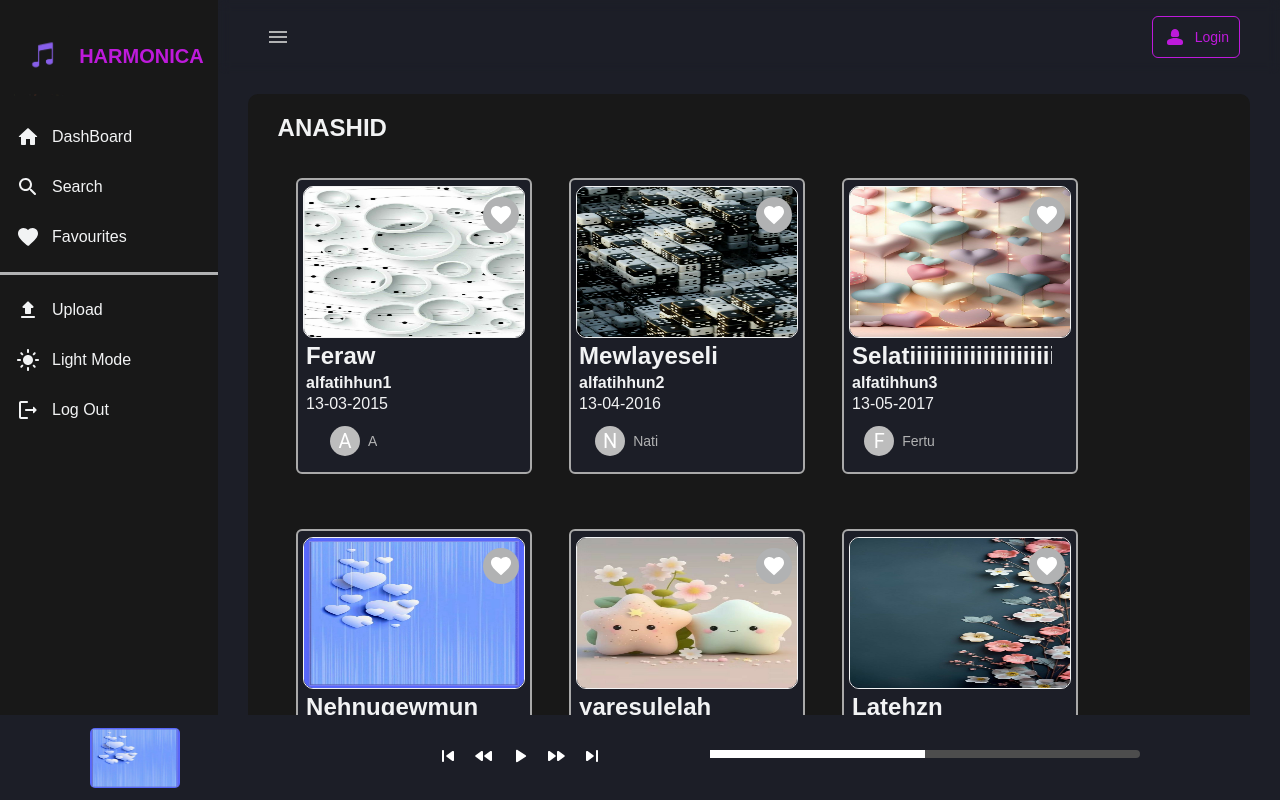
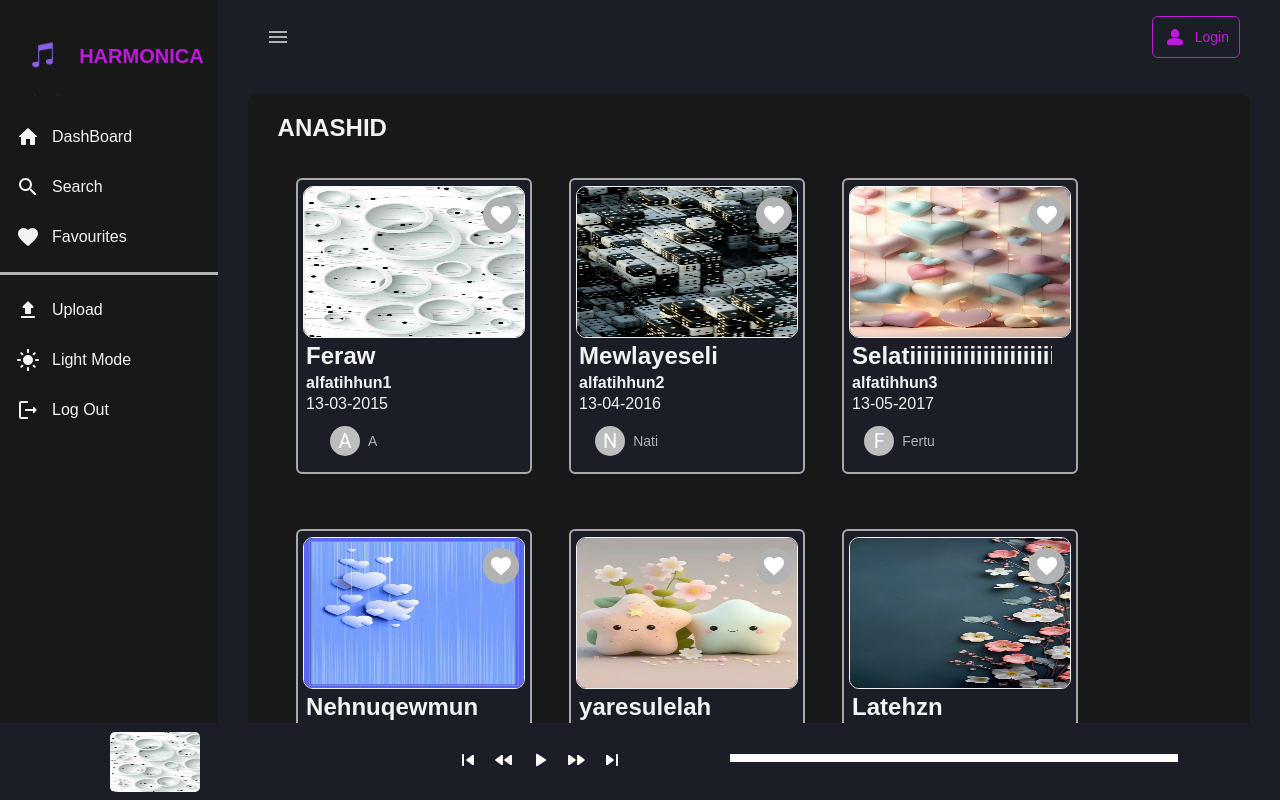
Before and after one commit to Amina-moon/HARMONIC, a React (Create React App) app: page / in a window 1280 px wide. Built offline with nearby package versions, Linux system fonts and the light colour scheme; a web font is replaced by a local one.

Commit message:
added playing music functionality

```diff
--- a/src/App.js
+++ b/src/App.js
@@ -53,7 +53,7 @@ function App() {
              </Frame>
 
         </Container>
-        <MusicPlayer/>
+
       </BrowserRouter>
     </ThemeProvider>
   );
--- a/src/components/MusicCard.jsx
+++ b/src/components/MusicCard.jsx
@@ -4,10 +4,10 @@ import { tracks } from "../utils/Track";
 import FavoriteIcon from "@mui/icons-material/Favorite";
 import { IconButton } from "@mui/material";
 import Avatar from "@mui/material/Avatar";
-import { useState } from "react";
+import { useState, useRef, useEffect } from "react";
 import PlayArrowIcon from "@mui/icons-material/PlayArrow";
 import MusicPlayer from "./MusicPlayer";
-
+import Five from "../utils/Five.MP3";
 const WholeCardContainer = styled.div`
   display: flex;
   flex-wrap: wrap;
@@ -161,7 +161,33 @@ const MusicCard = () => {
     updatedFavoriteStatus[index] = !updatedFavoriteStatus[index];
     setFavoriteStatus(updatedFavoriteStatus);
   };
+  const [songs, setSongs] = useState(tracks);
+  const [isplaying, setisPlaying] = useState(false);
+  const [currentsong, setCurrentSong] = useState(tracks[0]);
+  const audioRef = useRef();
+  useEffect(() => {
+    if (isplaying) {
+      audioRef.current.play();
+    } else {
+      audioRef.current.pause();
+    }
+  }, [isplaying]);
 
+  const onPlaying = () => {
+    const duration = audioRef.current.duration;
+    const currentTime = audioRef.current.currentTime;
+    setCurrentSong({
+      ...currentsong,
+      progress: (currentTime / duration) * 100,
+      length: duration,
+    });
+  };
+  const playCurrent = (index) => {
+    setCurrentSong(tracks[index]);
+    setisPlaying(true);
+    audioRef.current.currentTime =  0 ;
+    setisPlaying(!isplaying)
+  };
   return (
     <div>
       <WholeCardContainer>
@@ -179,16 +205,12 @@ const MusicCard = () => {
                       style={{ color: isFavorite ? "red" : "white" }}
                     />
                   </Favorite>
-                  {currentTrack.thumbnail ? (
+
                     <CardImage
                       src={currentTrack.thumbnail}
                       alt="audio avatar"
                     />
-                  ) : (
-                    {
-                      /* <BsMusicNoteBeamed /> */
-                    }
-                  )}
+
                 </Top>
 
                 <CardTitle>
@@ -209,14 +231,24 @@ const MusicCard = () => {
                   </Creater>
                 </CreaterInfo>
                 <PlayIcon>
-                  <PlayArrowIcon />
+                  <PlayArrowIcon onClick={() => playCurrent(index)}/>
                 </PlayIcon>
               </CardContainer>
             </CardWrapper>
           );
         })}
       </WholeCardContainer>
-
+      <audio src={currentsong.song} ref={audioRef} onTimeUpdate={onPlaying} />
+      <MusicPlayer
+        isplaying={isplaying}
+        setisPlaying={setisPlaying}
+        songs={songs}
+        setSongs={setSongs}
+        currentsong={currentsong}
+        setCurrentSong={setCurrentSong}
+        audioRef={audioRef}
+        playCurrent={playCurrent}
+      />
     </div>
   );
 };
--- a/src/components/MusicPlayer.jsx
+++ b/src/components/MusicPlayer.jsx
@@ -1,4 +1,4 @@
-import React from 'react';
+import React,{useRef} from 'react';
 import styled from 'styled-components';
 import SkipNextRoundedIcon from '@mui/icons-material/SkipNextRounded';
 import SkipPreviousRoundedIcon from '@mui/icons-material/SkipPreviousRounded';
@@ -9,18 +9,23 @@ import FastRewindRoundedIcon from '@mui/icons-material/FastRewindRounded';
 import VolumeMuteRoundedIcon from '@mui/icons-material/VolumeMuteRounded';
 import VolumeUpRoundedIcon from '@mui/icons-material/VolumeUpRounded';
 import Four from '../utils/Fourr.jpg'
+import { tracks } from '../utils/Track';
 
 const MusicPlayerContainer=  styled.footer`
  position: fixed;
   bottom: 0;
   left: 0;
-  width: 96%; /* Subtract scrollbar width from 100% */
+  width: 100%; /* Subtract scrollbar width from 100% */
   background: #1C1E27;
   color: #ffffff;
-  padding: 20px;
+  padding: 16px 40px;
   z-index: 9999;
   height:45px;
   display:flex;
+  @media ( 460px < width < 1200px){
+    padding: 16px 20px; /* Adjust the padding for smaller screens */
+
+   }
 
 
 `;
@@ -29,12 +34,19 @@ width:90px;
 height:60px;
 border-radius:5px;
 
+
+
 `;
 const ButtonContainer = styled.div`
   display: flex;
   align-items: center !important;
 
   margin-left:250px;
+  @media ( 460px < width < 1200px){
+  margin-left:20px;
+
+  }
+
 `;
 const Button = styled.button`
   background: transparent;
@@ -47,51 +59,97 @@ const ImageContainer = styled.div`
 display:flex;
 align-items:center;
 margin-left:70px;
+@media ( 460px < width < 1200px){
+  margin-left:0px;
+  }
 
 `;
 const ProgressContainer = styled.div`
   width: 35%;
   height: 8px;
-  background: #4d4d4d;
+  background: purple;
   margin-top: 15px;
    border-radius:4px;
    margin-left:100px;
+   @media ( 460px < width < 1200px){
+    width: 35%;
+    margin-left:15px;
+  }
 `;
 
 const ProgressBar = styled.div`
-  width: ${props => props.progress}%;
   height: 100%;
   background: #ffffff;
 `;
-const MusicPlayer = () => {
-  const progress = 50;
+const MusicPlayer = ({isplaying,setisPlaying,setSongs,currentsong,setCurrentSong,audioRef}) => {
+  const clickRef = useRef();
+  const TogglePlayPause = ()=>
+  {
+setisPlaying(!isplaying)
+  }
+  // progress bar sneneka wede audiow yetenekabet bota yalewn music endil
+  const checkWidth = (e) =>{
+let width = clickRef.current.clientWidth;
+const offset=e.nativeEvent.offsetX
+const divprogress = offset/width * 100;
+audioRef.current.currentTime=divprogress/100 *currentsong.length
 
+  }
+   const skipNext =()=>{
+    const index = tracks.findIndex(x=>x.songName === currentsong.songName)
+    if (index === tracks.length -1 ){
+      setCurrentSong(tracks[0])
+    }
+    else{
+      setCurrentSong(tracks[index +  1])
+    }
+    audioRef.current.currentTime =  0 ;
+    setisPlaying(!isplaying)
+   }
+   const skipBack =()=>{
+    const index = tracks.findIndex(x=>x.songName === currentsong.songName)
+    if (index === 0 ){
+      setCurrentSong(tracks[tracks.length-1])
+    }
+    else{
+      setCurrentSong(tracks[index - 1])
+    }
+    audioRef.current.currentTime =  0 ;
+    setisPlaying(!isplaying)
+   }
+   const skipForward = () => {
+    audioRef.current.currentTime += 15;
+  };
+  const skipBackward = () => {
+    audioRef.current.currentTime -= 15;
+  };
   return (
     <MusicPlayerContainer>
     <ImageContainer>
-      <PlayerImage  src={Four} alt="Player Image" />
+      <PlayerImage  src={currentsong.thumbnail} alt="Player Image" />
       </ImageContainer>
 
 
       <ButtonContainer>
         <Button>
-          <SkipPreviousRoundedIcon />
+          <SkipPreviousRoundedIcon onClick={skipBack}/>
         </Button>
         <Button>
-          <FastRewindRoundedIcon />
+          <FastRewindRoundedIcon onClick={skipBackward}/>
         </Button>
         <Button>
-          <PlayArrowRoundedIcon />
+        {isplaying ? <PauseRoundedIcon onClick={TogglePlayPause}/>:<PlayArrowRoundedIcon onClick={TogglePlayPause}/>}
+
         </Button>
         <Button>
-          <FastForwardRoundedIcon />
+          <FastForwardRoundedIcon onClick={skipForward}/>
         </Button>
         <Button>
-          <SkipNextRoundedIcon />
+          <SkipNextRoundedIcon onClick={skipNext}/>
         </Button>
       </ButtonContainer>
-      <ProgressContainer>
-        <ProgressBar progress={progress} />
+      <ProgressContainer onClick={checkWidth} ref={clickRef}>
+        <ProgressBar style={{ width: `${currentsong.progress+ "%"}`}} />
       </ProgressContainer>
 
     </MusicPlayerContainer>
```
